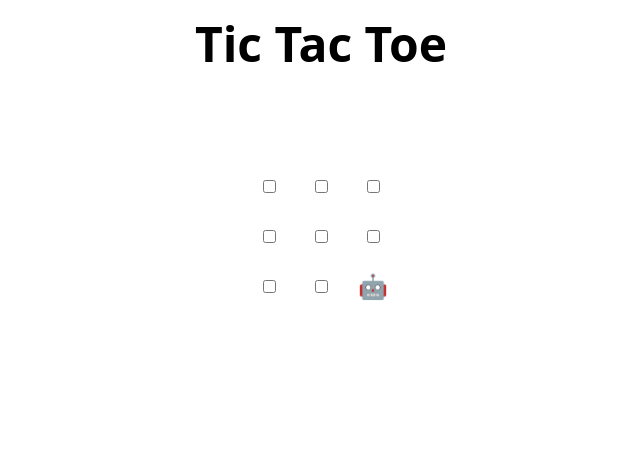
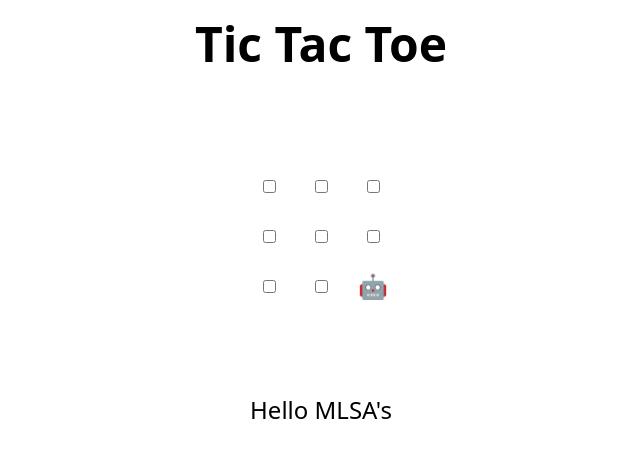
Before and after one commit to shubham-pokhrel/Mlsa_Task, a plain HTML site: page index.html in a window 1280 px wide. Shown: the whole page, without its empty margins (319-959 px from the left). Drawn offline with Linux system fonts and the light colour scheme.

Commit message:
Updated index.html

```diff
--- a/index.html
+++ b/index.html
@@ -47,6 +47,7 @@
   </tr>
 </table>
 
+<p>Hello MLSA's</p>
 <h2 hidden>Game over, refresh to play again 🧑‍💻 🤖!</h2>
 
 <script>
```
